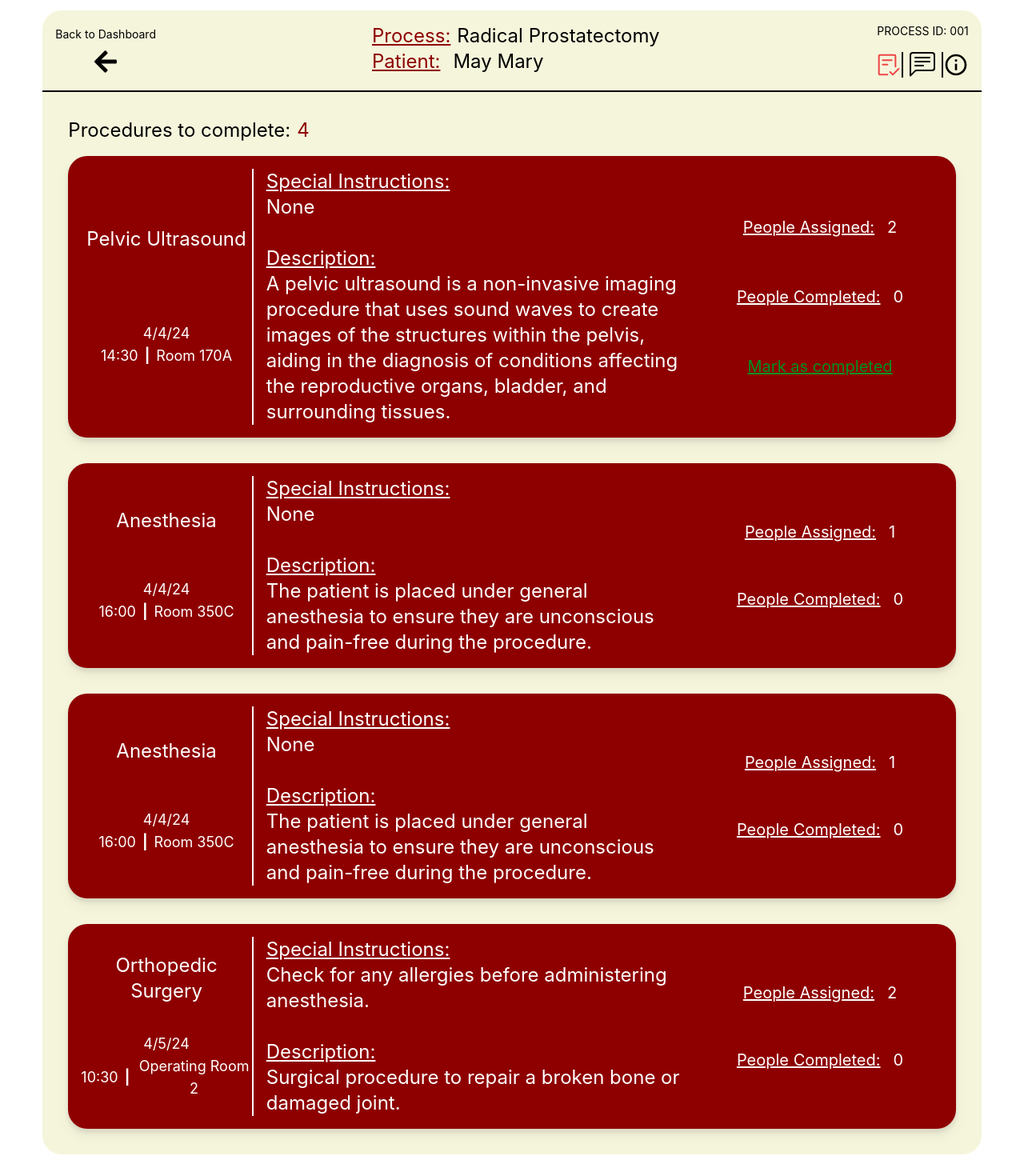
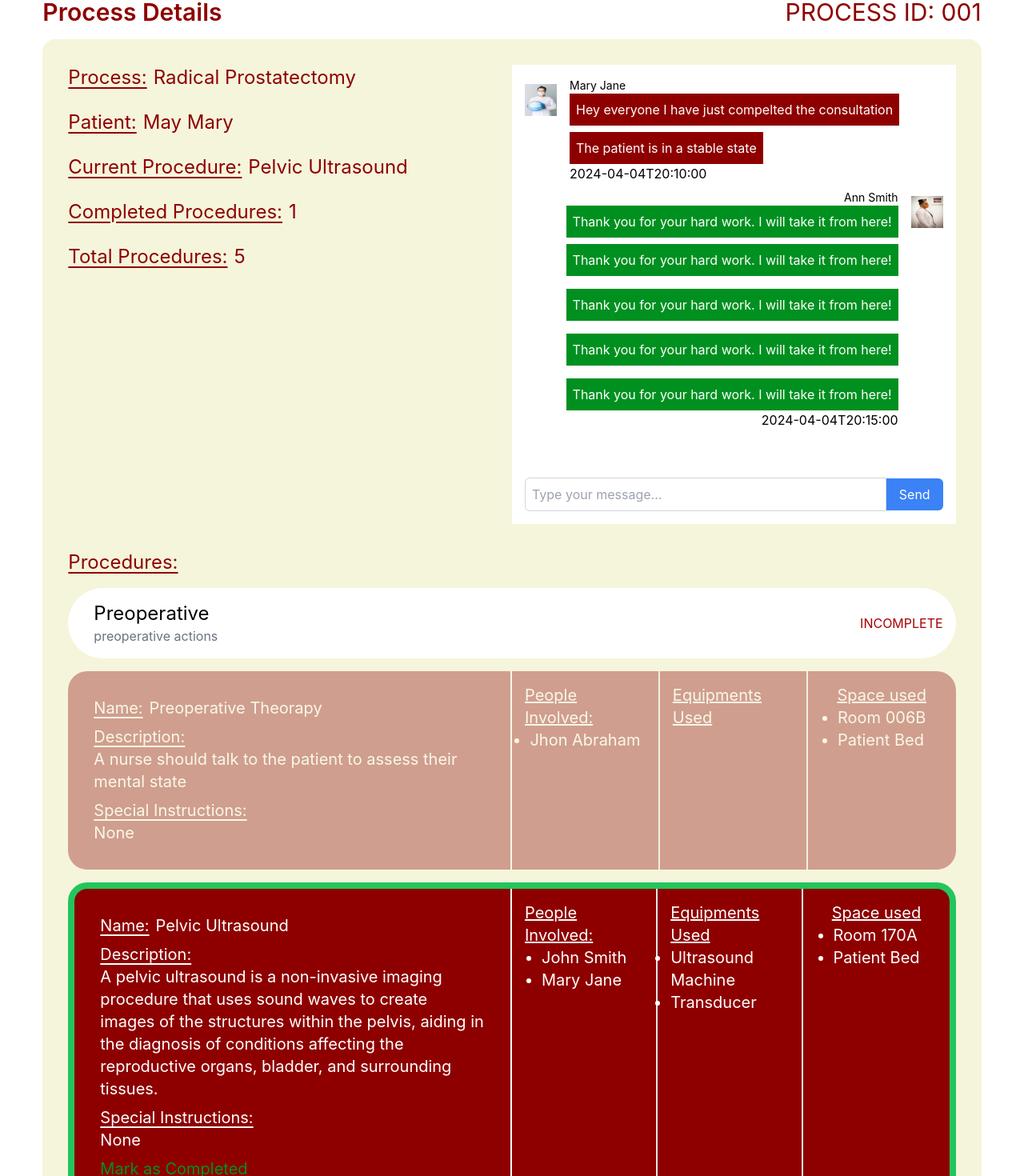
Before and after one commit to furkanagamak/VitalSync, a React (Create React App) app in the folder frontend/: page / in a window 1280 px wide. Shown: the part 99-1569 px from the top of the page at 80% size. Built offline with nearby package versions, Linux system fonts and the light colour scheme.

Commit message:
process detail view

```diff
--- a/frontend/src/App.js
+++ b/frontend/src/App.js
@@ -1,6 +1,6 @@
 import toast, { Toaster } from "react-hot-toast";
 import Navbar from "./components/navbar.jsx";
-import BoardProcessView from "./components/mainmenu/BoardProcessView";
+import ProcessDetails from "./components/ProcessDetails";
 
 const notify = () => toast("Here is your toast.");
 
@@ -9,7 +9,7 @@ function App() {
     <>
       <Toaster />
       <Navbar />
-      <BoardProcessView />
+      <ProcessDetails />
     </>
   );
 }
--- /dev/null
+++ b/frontend/src/components/ProcessDetails.jsx
@@ -0,0 +1,158 @@
+import tmpProcessDetails from "../tmp/data/processDetails";
+import ProcessChat from "./ProcessChat";
+import { useState, useEffect } from "react";
+const ProcessDetails = ({ id }) => {
+  const [process, setProcess] = useState(null);
+
+  useEffect(() => {
+    const fetchProcessDetail = async () => {
+      setProcess(tmpProcessDetails);
+    };
+    fetchProcessDetail();
+  }, []);
+
+  if (!process) return <div>Loading ...</div>;
+  return (
+    <div className="w-11/12 mx-auto">
+      <section className="flex justify-between text-primary text-3xl my-4">
+        <h1 className="font-semibold">Process Details</h1>
+        <p>PROCESS ID: {process.processId}</p>
+      </section>
+      <section className="bg-secondary rounded-2xl p-8 space-y-8">
+        <section className="flex justify-between">
+          <section className="text-primary text-2xl space-y-6 w-1/2">
+            <div className="flex space-x-2">
+              <h1 className="underline underline-offset-4">Process:</h1>
+              <p>{process.processName}</p>
+            </div>
+            <div className="flex space-x-2">
+              <h1 className="underline underline-offset-4">Patient:</h1>
+              <p>{process.patientName}</p>
+            </div>
+            <div className="flex space-x-2">
+              <h1 className="underline underline-offset-4">
+                Current Procedure:
+              </h1>
+              <p>{process.currentProcedure}</p>
+            </div>
+            <div className="flex space-x-2">
+              <h1 className="underline underline-offset-4">
+                Completed Procedures:
+              </h1>
+              <p>{process.completedProcedures}</p>
+            </div>
+            <div className="flex space-x-2">
+              <h1 className="underline underline-offset-4">
+                Total Procedures:
+              </h1>
+              <p>{process.totalProcedures}</p>
+            </div>
+          </section>
+          <section className="w-1/2">
+            <ProcessChat />
+          </section>
+        </section>
+        <section className="space-y-4">
+          <h1 className="text-2xl text-primary underline underline-offset-4">
+            Procedures:
+          </h1>
+          <section className="space-y-12">
+            {process.sections.map((section) => (
+              <Section section={section} />
+            ))}
+          </section>
+        </section>
+      </section>
+    </div>
+  );
+};
+
+const Section = ({ section }) => {
+  return (
+    <section className="space-y-4">
+      <div className="bg-white rounded-full p-4 flex justify-between items-center space-x-4">
+        <div className="flex flex-col ml-4">
+          <h1 className="text-2xl capitalize">{section.sectionName}</h1>
+          <p className="text-gray-500">{section.description}</p>
+        </div>
+        {section.isCompleted ? (
+          <p className="text-highlightGreen">COMPLETED</p>
+        ) : (
+          <p className="text-highlightRed">INCOMPLETE</p>
+        )}
+      </div>
+      <div className="space-y-4">
+        {section.procedures.map((procedure) => (
+          <Procedure procedure={procedure} />
+        ))}
+      </div>
+    </section>
+  );
+};
+
+const Procedure = ({ procedure }) => {
+  const currentUser = "005";
+  const userInPeopleCompleted = procedure.peopleCompleted.includes(currentUser);
+  const userInPeopleAssigned = procedure.peopleAssigned.includes(currentUser);
+  const isCompleted =
+    procedure.peopleAssigned.length === procedure.peopleCompleted.length;
+
+  return (
+    <div
+      className={`bg-primary rounded-3xl text-white flex text-xl ${
+        userInPeopleAssigned ? "border-8 border-green-500" : ""
+      } ${isCompleted ? "opacity-35" : ""}`}
+    >
+      <section className="border-r-2 border-white p-8 space-y-2 w-1/2">
+        <div className="flex space-x-2">
+          <h1 className="underline underline-offset-4">Name:</h1>
+          <p>{procedure.procedureName}</p>
+        </div>
+        <div>
+          <h1 className="underline underline-offset-4">Description:</h1>
+          <p>{procedure.description}</p>
+        </div>
+        <div>
+          <h1 className="underline underline-offset-4">
+            Special Instructions:
+          </h1>
+          <p>{procedure.specialInstructions}</p>
+        </div>
+        {userInPeopleCompleted && (
+          <p className="text-highlightGreen">You have completed this task!</p>
+        )}
+        {!userInPeopleCompleted && userInPeopleAssigned && (
+          <button className="text-highlightGreen">Mark as Completed</button>
+        )}
+      </section>
+      <section className="grid grid-cols-3 w-1/2">
+        <section className="col-start-1 col-end-2 p-4 border-r-2 flex flex-col items-center">
+          <h1 className="underline">People Involved:</h1>
+          <ul className="list-disc">
+            {procedure.resources.personnel.map((name) => (
+              <li>{name}</li>
+            ))}
+          </ul>
+        </section>
+        <section className="col-start-2 col-end-3 p-4 border-r-2 flex flex-col items-center">
+          <h1 className="underline">Equipments Used</h1>
+          <ul className="list-disc">
+            {procedure.resources.equipments.map((equipment) => (
+              <li>{equipment}</li>
+            ))}
+          </ul>
+        </section>
+        <section className="col-start-3 col-end-4 p-4 flex flex-col items-center">
+          <h1 className="underline">Space used</h1>
+          <ul className="list-disc">
+            {procedure.resources.spaces.map((space) => (
+              <li>{space}</li>
+            ))}
+          </ul>
+        </section>
+      </section>
+    </div>
+  );
+};
+
+export default ProcessDetails;
--- /dev/null
+++ b/frontend/src/tmp/data/processDetails.js
@@ -0,0 +1,118 @@
+const processDetails = {
+  processId: "001",
+  processName: "Radical Prostatectomy",
+  patientName: "May Mary",
+  currentProcedure: "Pelvic Ultrasound",
+  completedProcedures: 1,
+  totalProcedures: 5,
+  sections: [
+    {
+      sectionName: "preoperative",
+      description: "preoperative actions",
+      isCompleted: false,
+      procedures: [
+        {
+          procedureName: "Preoperative Theorapy",
+          specialInstructions: "None",
+          description:
+            "A nurse should talk to the patient to assess their mental state",
+          timeStart: "2024-04-04T14:30:00",
+          timeEnd: "2024-04-04T16:30:00",
+          resources: {
+            personnel: ["Jhon Abraham"],
+            equipments: [],
+            spaces: ["Room 006B", "Patient Bed"],
+          },
+          peopleAssigned: ["003"],
+          peopleCompleted: ["003"],
+        },
+        {
+          procedureName: "Pelvic Ultrasound",
+          specialInstructions: "None",
+          description:
+            "A pelvic ultrasound is a non-invasive imaging procedure that uses sound waves to create images of the structures within the pelvis, aiding in the diagnosis of conditions affecting the reproductive organs, bladder, and surrounding tissues.",
+          timeStart: "2024-04-05T14:30:00",
+          timeEnd: "2024-04-05T16:30:00",
+          resources: {
+            personnel: ["John Smith", "Mary Jane"],
+            equipments: ["Ultrasound Machine", "Transducer"],
+            spaces: ["Room 170A", "Patient Bed"],
+          },
+          peopleAssigned: ["005", "006"],
+          peopleCompleted: [],
+        },
+      ],
+    },
+    {
+      sectionName: "intraoperative",
+      description: "intraoperative actions",
+      isCompleted: false,
+      procedures: [
+        {
+          procedureName: "Anesthesia Shot ",
+          specialInstructions: "None",
+          description:
+            "An anesthesia shot should be given to the patient before surgery",
+          timeStart: "2024-04-05T14:30:00",
+          timeEnd: "2024-04-05T14:45:00",
+          resources: {
+            personnel: ["Jaden June"],
+            equipments: ["Anesthesia Syringe"],
+            spaces: ["Room 305D", "Surgery Bed"],
+          },
+          peopleAssigned: ["007"],
+          peopleCompleted: ["007"],
+        },
+        {
+          procedureName: "Prostate Removal",
+          specialInstructions: "None",
+          description: " Surgery to remove the prostate from the patient",
+          timeStart: "2024-04-05T15:00:00",
+          timeEnd: "2024-04-05T16:00:00",
+          resources: {
+            personnel: [
+              "Jhon Abraham",
+              "Mary Jane",
+              "John Smith",
+              "Judith July",
+            ],
+            equipments: [
+              "Scalpel",
+              "Retractor",
+              "Forceps",
+              "Scissors",
+              "Surgical Microscope",
+            ],
+            spaces: ["Room 305D", "Surgery Bed"],
+          },
+          peopleAssigned: ["005", "006", "007", "008"],
+          peopleCompleted: [],
+        },
+      ],
+    },
+    {
+      sectionName: "postoperative",
+      description: "postoperative actions",
+      isCompleted: false,
+      procedures: [
+        {
+          procedureName: "Post Operation Follow-up",
+          specialInstructions: "None",
+          description:
+            "Information is given to the patient and the patient's family on what they should do and should not do for a speedy recovery.",
+          timeStart: "2024-04-05T17:00:00",
+          timeEnd: "2024-04-05T17:30:00",
+          resources: {
+            personnel: ["Jhon Abraham"],
+            equipments: [],
+            spaces: ["Room 006B", "Patient Bed"],
+          },
+          peopleAssigned: ["007"],
+          peopleCompleted: ["007"],
+        },
+      ],
+    },
+  ],
+};
+
+export default processDetails;
```
